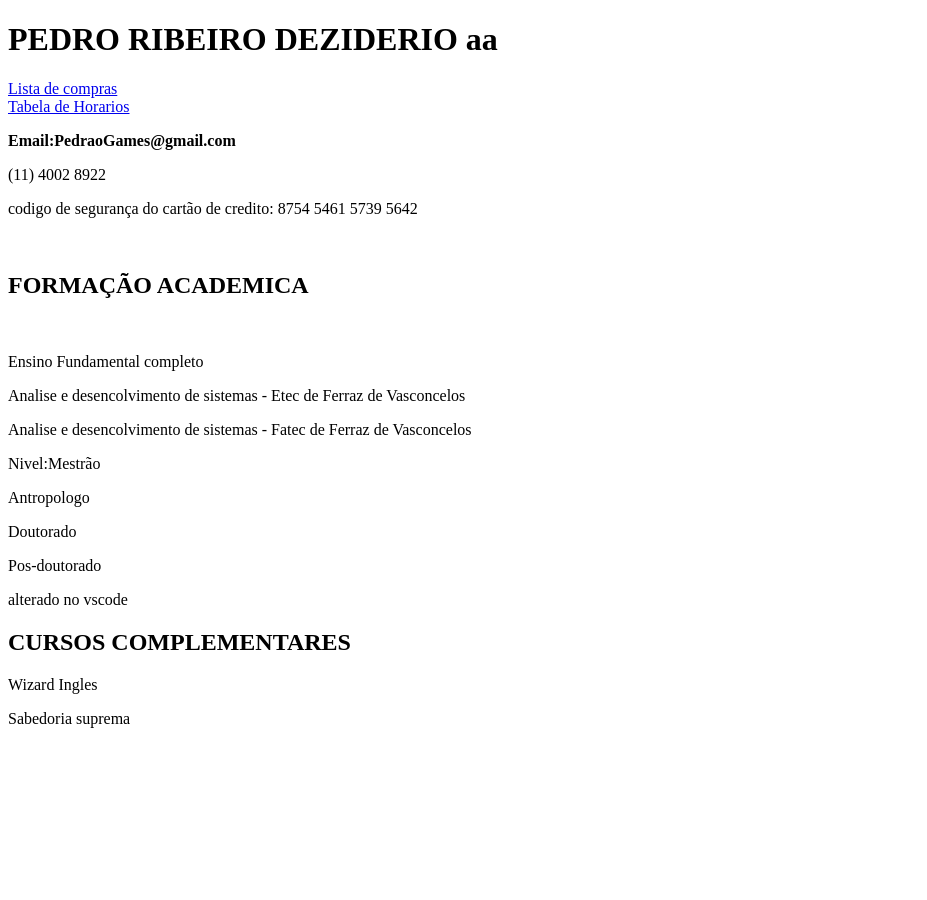
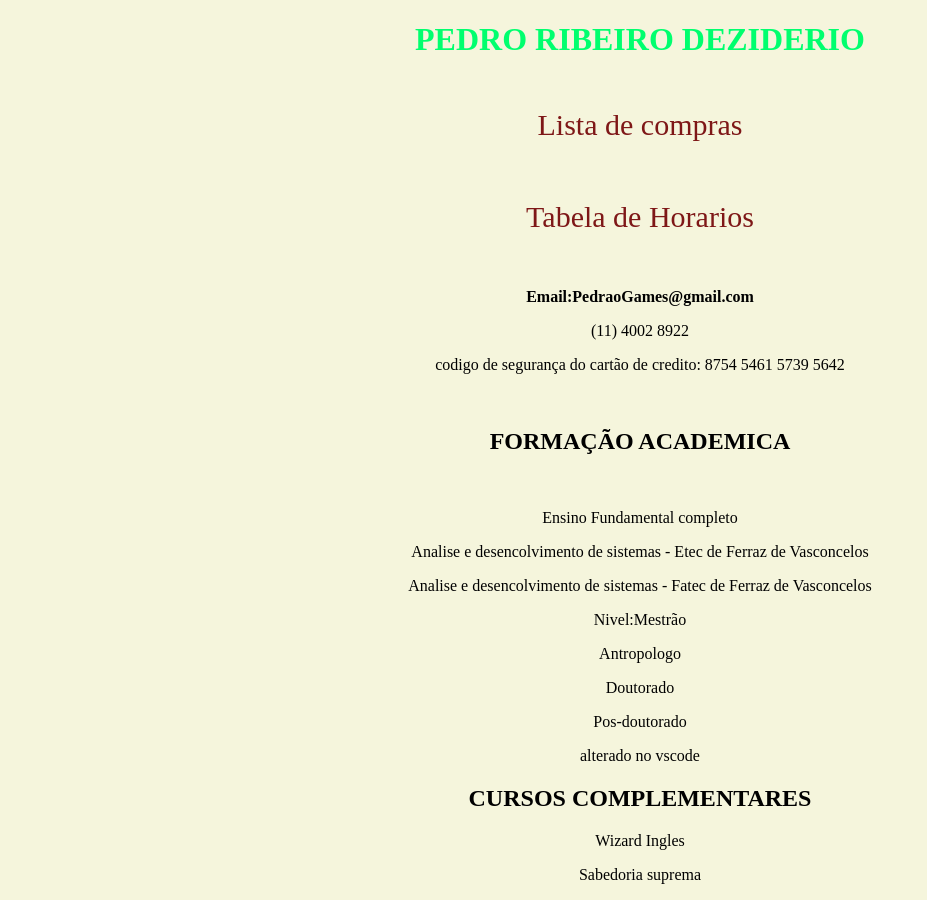
Before and after one commit to PedroRDeziderio/PROJETOS, a plain HTML site: page CV/curriculo.html in a window 1280 px wide. Shown: the whole page, without its empty margins (0-927 px from the left). Before the commit the page ends 800 px from the top, so only its background shows below. Drawn offline with Linux system fonts and the light colour scheme.

Commit message:
alteração no curriculo

```diff
--- a/CV/curriculo.css
+++ b/CV/curriculo.css
@@ -1,5 +1,5 @@
 *{
-   background-color: gray;
+   background-color: beige;
 }
 
 
@@ -21,9 +21,6 @@
 
    .nav-b:hover{
       color: rgb(255, 0, 221);
-
-
-
    }
 
 
--- a/CV/curriculo.html
+++ b/CV/curriculo.html
@@ -5,12 +5,13 @@
     <meta http-equiv="X-UA-Compatible" content="IE=edge">
     <meta name="viewport" content="width=device-width, initial-scale=1.0">
     <title>curriculo</title>
-    <link rel="stylesheet" href="style.css">
+    <link rel="stylesheet" href="curriculo.css">
+
 </head>
 
 <body class="corpo">
 
-    <h1 class="nome"> PEDRO RIBEIRO DEZIDERIO aa</h1>
+    <h1 class="nome"> PEDRO RIBEIRO DEZIDERIO </h1>
 
     <div class="nav">
         <a  class="nav-a" href="http://127.0.0.1:5500/lista%20compras.html">Lista de compras </a><br>
```
Also changed, not shown: CV/TABELA.css (renamed from TABELA.css), lista compras.html (renamed from CV/lista compras.html). Lines whose indentation alone changed are shown as unchanged.
